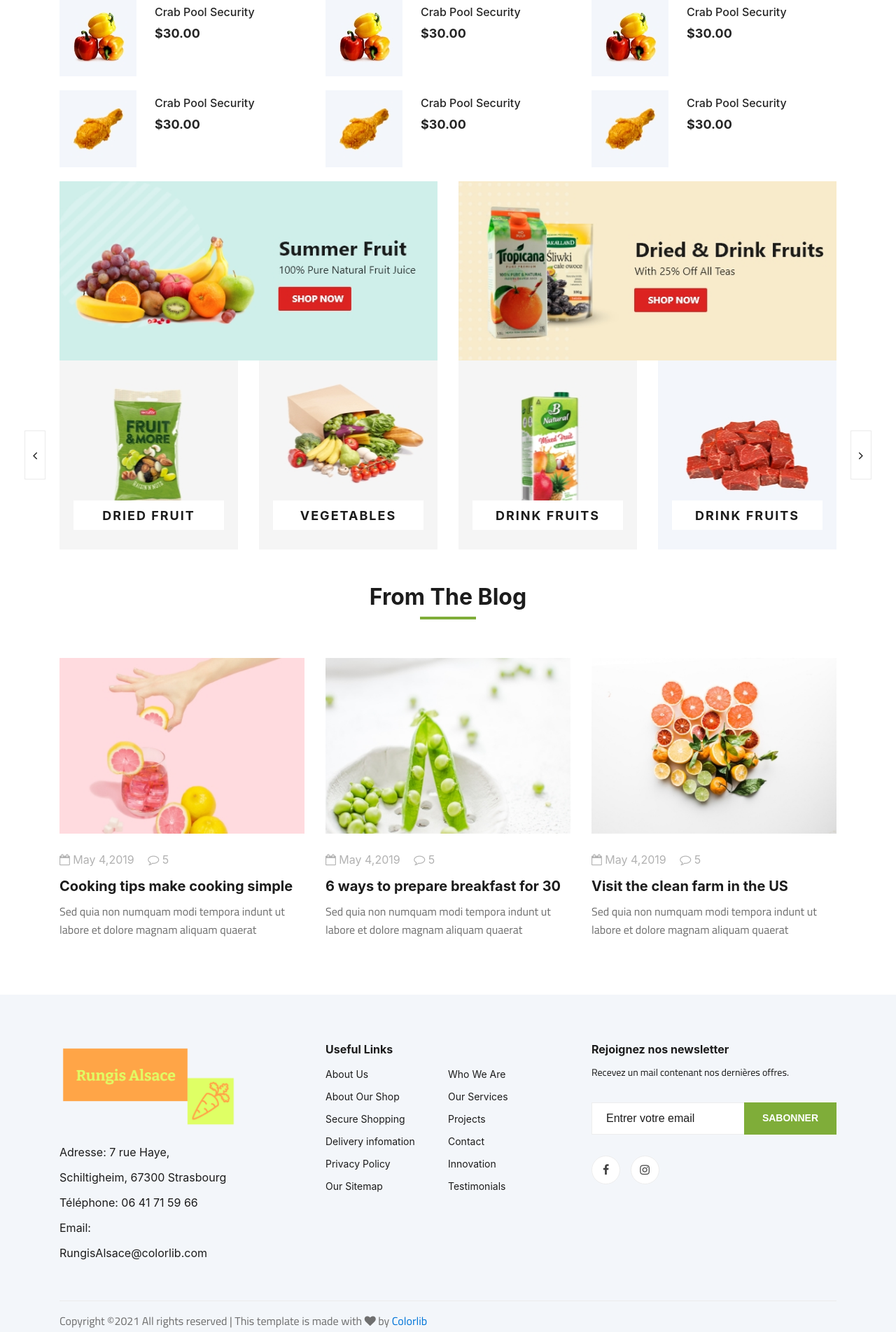
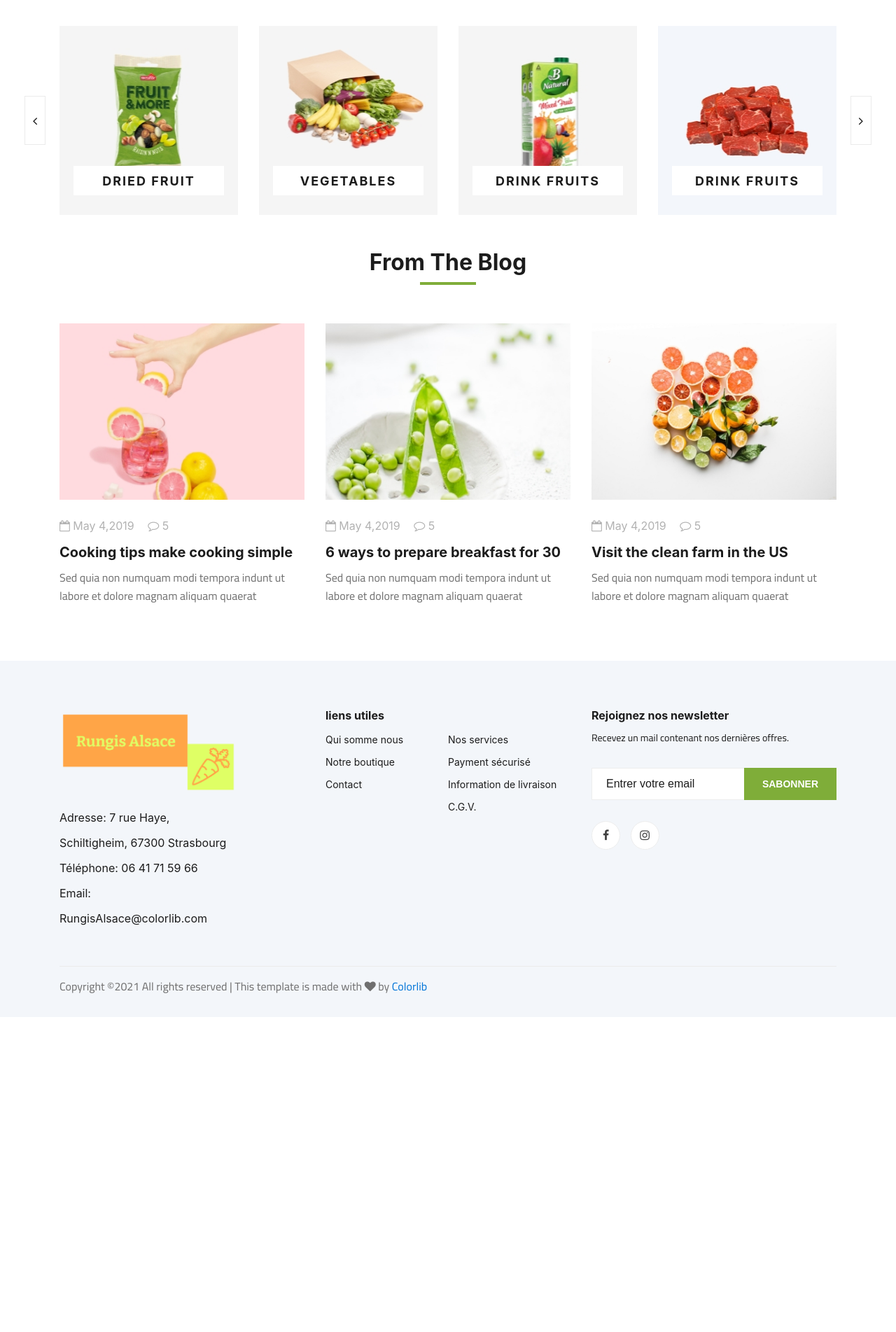
Before and after one commit to FERRERO-Franck-Formateur-Ajali/e-commerce-grp1, a Symfony app: template templates/home/index.html.twig in a window 1280 px wide. Shown: the part 1584-3487 px from the top of the page at 70% size. After the commit the page ends 3003 px from the top, so only its background shows below. Run offline with Twig, Linux system fonts and the light colour scheme; the template is opened without the code that fills it, so the values that code supplies are empty; some libraries are stand-ins or nearby versions.

Commit message:
final 2.0

```diff
--- a/src/Controller/ProfilController.php
+++ b/src/Controller/ProfilController.php
@@ -32,7 +32,7 @@ class ProfilController extends AbstractController
     /**
      * @Route("/info", name="info")
      */
-    public function linfo(UserRepository $userRepository): Response{
+    public function info(UserRepository $userRepository): Response{
         return $this->render('profil/info.html.twig', [
             'controller_name' => 'ProfilController',
             'User' => $userRepository->findAll(),
--- a/templates/admin/admin_produit/_form.html.twig
+++ b/templates/admin/admin_produit/_form.html.twig
@@ -1,5 +1,4 @@
 
-<div class="container">
     {{ form_start(form) }}
         {{ form_row(form.name, {'label':"Nom"}) }}
         {{ form_row(form.content, {'label':"Contenu"}) }}
@@ -11,4 +10,3 @@
 
         <button class="btn btn-success">{{ button_label|default('Enregistrer') }}</button>
     {{ form_end(form) }}
-</div>
--- a/templates/admin/admin_produit/index.html.twig
+++ b/templates/admin/admin_produit/index.html.twig
@@ -3,6 +3,7 @@
 {% block title %}Produit index{% endblock %}
 
 {% block body %}
+    <div class="m-5">
         <h1>Liste des produits</h1>
 
         <table class="table">
@@ -44,4 +45,5 @@
         </table>
 
         <a class="btn btn-success"a href="{{ path('admin_produit_new') }}">Ajouter un nouveau produit</a>
+    </div>
 {% endblock %}
--- a/templates/admin/admin_produit/show.html.twig
+++ b/templates/admin/admin_produit/show.html.twig
@@ -3,6 +3,7 @@
 {% block title %}Produit{% endblock %}
 
 {% block body %}
+    <div class="m-5">
         <h1>Produit</h1>
 
         <table class="table">
@@ -61,13 +62,14 @@
 
             {% endfor %}
 
-    <a href="{{ path('admin_produit_index') }}">Retour à la liste</a>
+        <a href="{{ path('admin_produit_index') }}" class="btn btn-warning mb-3">Retour à la liste</a>
 
         <br>
 
-    <a href="{{ path('admin_produit_edit', {'id': produit.id}) }}">Modifier</a>
+        <a href="{{ path('admin_produit_edit', {'id': produit.id}) }}" class="btn btn-success mb-3" >Modifier</a>
 
         {{ include('admin/admin_produit/_delete_form.html.twig') }}
+    </div>
 {% endblock %}
 
 {% block javascripts %}
--- a/templates/admin/user/edit.html.twig
+++ b/templates/admin/user/edit.html.twig
@@ -10,7 +10,7 @@
     {{ include('admin/user/_form.html.twig', {'button_label': 'Mettre à jour'}) }}
 
     <div class="container mt-2 mb-2">
-        <a class="btn btn-success mb-2 " href="{{ path('admin_user_index') }}">Retour à la liste</a>
+        <a class="btn btn-warning mb-2 " href="{{ path('admin_user_index') }}">Retour à la liste</a>
 
         {{ include('admin/user/_delete_form.html.twig') }}
 
--- a/templates/admin/user/index.html.twig
+++ b/templates/admin/user/index.html.twig
@@ -32,7 +32,6 @@
                 <td>{{ user.client != null ? user.client.birthday ? user.client.birthday|date('d-m-Y') : null }}</td>
                 <td>{{ user.client != null ? user.client.phone : null }}</td>
                 <td>
-                    <a href="{{ path('admin_user_show', {'id': user.id}) }}">Voir</a>
                     <a href="{{ path('admin_user_edit', {'id': user.id}) }}">Modifier</a>
                 </td>
             </tr>
--- a/templates/base.html.twig
+++ b/templates/base.html.twig
@@ -181,22 +181,17 @@
                 </div>
                 <div class="col-lg-4 col-md-6 col-sm-6 offset-lg-1">
                     <div class="footer__widget">
-                        <h6>Useful Links</h6>
+                        <h6>liens utiles</h6>
                         <ul>
-                            <li><a href="#">About Us</a></li>
-                            <li><a href="#">About Our Shop</a></li>
-                            <li><a href="#">Secure Shopping</a></li>
-                            <li><a href="#">Delivery infomation</a></li>
-                            <li><a href="#">Privacy Policy</a></li>
-                            <li><a href="#">Our Sitemap</a></li>
+                            <li><a href="#">Qui somme nous</a></li>
+                            <li><a href="#">Notre boutique</a></li>
+                            <li><a href="{{ path('contact') }}">Contact</a></li>
                         </ul>
                         <ul>
-                            <li><a href="#">Who We Are</a></li>
-                            <li><a href="#">Our Services</a></li>
-                            <li><a href="#">Projects</a></li>
-                            <li><a href="#">Contact</a></li>
-                            <li><a href="#">Innovation</a></li>
-                            <li><a href="#">Testimonials</a></li>
+                            <li><a href="#">Nos services</a></li>
+                            <li><a href="#">Payment sécurisé</a></li>
+                            <li><a href="#">Information de livraison</a></li>
+                            <li><a href="#">C.G.V.</a></li>
                         </ul>
                     </div>
                 </div>
--- a/templates/home/index.html.twig
+++ b/templates/home/index.html.twig
@@ -55,62 +55,7 @@
     </section>
     <!-- Hero Section End -->
 
-    <!-- Categories Section Begin -->
-    <section class="categories">
-        <div class="container">
-            <div class="row">
-                <div class="categories__slider owl-carousel">
-                    <div class="col-lg-3">
-                        <div class="categories__item set-bg" data-setbg="img/categories/cat-1.jpg">
-                            <h5><a href="#">Fresh Fruit</a></h5>
-                        </div>
-                    </div>
-                    <div class="col-lg-3">
-                        <div class="categories__item set-bg" data-setbg="img/categories/cat-2.jpg">
-                            <h5><a href="#">Dried Fruit</a></h5>
-                        </div>
-                    </div>
-                    <div class="col-lg-3">
-                        <div class="categories__item set-bg" data-setbg="img/categories/cat-3.jpg">
-                            <h5><a href="#">Vegetables</a></h5>
-                        </div>
-                    </div>
-                    <div class="col-lg-3">
-                        <div class="categories__item set-bg" data-setbg="img/categories/cat-4.jpg">
-                            <h5><a href="#">drink fruits</a></h5>
-                        </div>
-                    </div>
-                    <div class="col-lg-3">
-                        <div class="categories__item set-bg" data-setbg="img/categories/cat-5.jpg">
-                            <h5><a href="#">drink fruits</a></h5>
-                        </div>
-                    </div>
-                </div>
-            </div>
-        </div>
-    </section>
-    <!-- Categories Section End -->
-
-    <!-- Banner Begin -->
-    <div class="banner">
-        <div class="container">
-            <div class="row">
-                <div class="col-lg-6 col-md-6 col-sm-6">
-                    <div class="banner__pic">
-                        <img src="{{ asset('/img/banner/banner-1.jpg') }}" alt="">
-                    </div>
-                </div>
-                <div class="col-lg-6 col-md-6 col-sm-6">
-                    <div class="banner__pic">
-                        <img src="{{ asset('/img/banner/banner-2.jpg') }}" alt="">
-                    </div>
-                </div>
-            </div>
-        </div>
-    </div>
-    <!-- Banner End -->
-
-    <!-- Latest Product Section Begin -->
+        <!-- Latest Product Section Begin -->
     <section class="latest-product spad">
         <div class="container">
             <div class="row">
@@ -314,6 +259,7 @@
     </section>
     <!-- Latest Product Section End -->
 
+
     <!-- Banner Begin -->
     <div class="banner">
         <div class="container">
@@ -333,6 +279,7 @@
     </div>
     <!-- Banner End -->
 
+     <br/><br/>
 
     <!-- Categories Section Begin -->
     <section class="categories">
@@ -369,6 +316,7 @@
         </div>
     </section>
     <!-- Categories Section End -->
+
 
     <!-- Blog Section Begin -->
     <section class="from-blog spad">
--- a/templates/profil/facturation.html.twig
+++ b/templates/profil/facturation.html.twig
@@ -1,6 +1,6 @@
 {% extends 'base.html.twig' %}
 
-{% block title %}Hello ProfilController!{% endblock %}
+{% block title %}Facturation{% endblock %}
 
 {% block body %}
 
--- a/templates/profil/facturationcreate.html.twig
+++ b/templates/profil/facturationcreate.html.twig
@@ -1,6 +1,6 @@
 {% extends 'base.html.twig' %}
 
-{% block title %}Hello ProfilController!{% endblock %}
+{% block title %}Adresse de facturarion{% endblock %}
 
 {% block body %}
 
--- a/templates/profil/index.html.twig
+++ b/templates/profil/index.html.twig
@@ -1,6 +1,6 @@
 {% extends 'base.html.twig' %}
 
-{% block title %}Hello ProfilController!{% endblock %}
+{% block title %}Profil{% endblock %}
 
 {% block body %}
 
--- a/templates/profil/info.html.twig
+++ b/templates/profil/info.html.twig
@@ -1,6 +1,6 @@
 {% extends 'base.html.twig' %}
 
-{% block title %}Hello ProfilController!{% endblock %}
+{% block title %}Informations perso{% endblock %}
 
 {% block body %}
 
--- a/templates/profil/infoedit.html.twig
+++ b/templates/profil/infoedit.html.twig
@@ -1,6 +1,6 @@
 {% extends 'base.html.twig' %}
 
-{% block title %}Hello ProfilController!{% endblock %}
+{% block title %}Info perso edit{% endblock %}
 
 {% block body %}
 
--- a/templates/profil/livraison.html.twig
+++ b/templates/profil/livraison.html.twig
@@ -1,6 +1,6 @@
 {% extends 'base.html.twig' %}
 
-{% block title %}Hello ProfilController!{% endblock %}
+{% block title %}Adresse de livraison{% endblock %}
 
 {% block body %}
 
--- a/templates/profil/livraisoncreate.html.twig
+++ b/templates/profil/livraisoncreate.html.twig
@@ -1,12 +1,12 @@
 {% extends 'base.html.twig' %}
 
-{% block title %}Hello ProfilController!{% endblock %}
+{% block title %}Adresse de livraison{% endblock %}
 
 {% block body %}
 
 
 <div class="m-5">
-    <h1 class="center m-5"> Adresse de livraisons </h1>
+    <h1 class="center m-5"> Adresse de livraisons</h1>
 
     <div class="container">
 
--- a/templates/profil/newsletter.html.twig
+++ b/templates/profil/newsletter.html.twig
@@ -1,6 +1,6 @@
 {% extends 'base.html.twig' %}
 
-{% block title %}Hello ProfilController!{% endblock %}
+{% block title %}Newsletter{% endblock %}
 
 {% block body %}
 
```
Also changed, not shown: templates/admin/admin_produit/edit.html.twig (+6 -4 lines), templates/admin/base.html.twig (+8 -13 lines), templates/profil/cgv.html.twig (+2 -2 lines), templates/profil/historique.html.twig (+4 -3 lines). Lines whose indentation alone changed are shown as unchanged.
